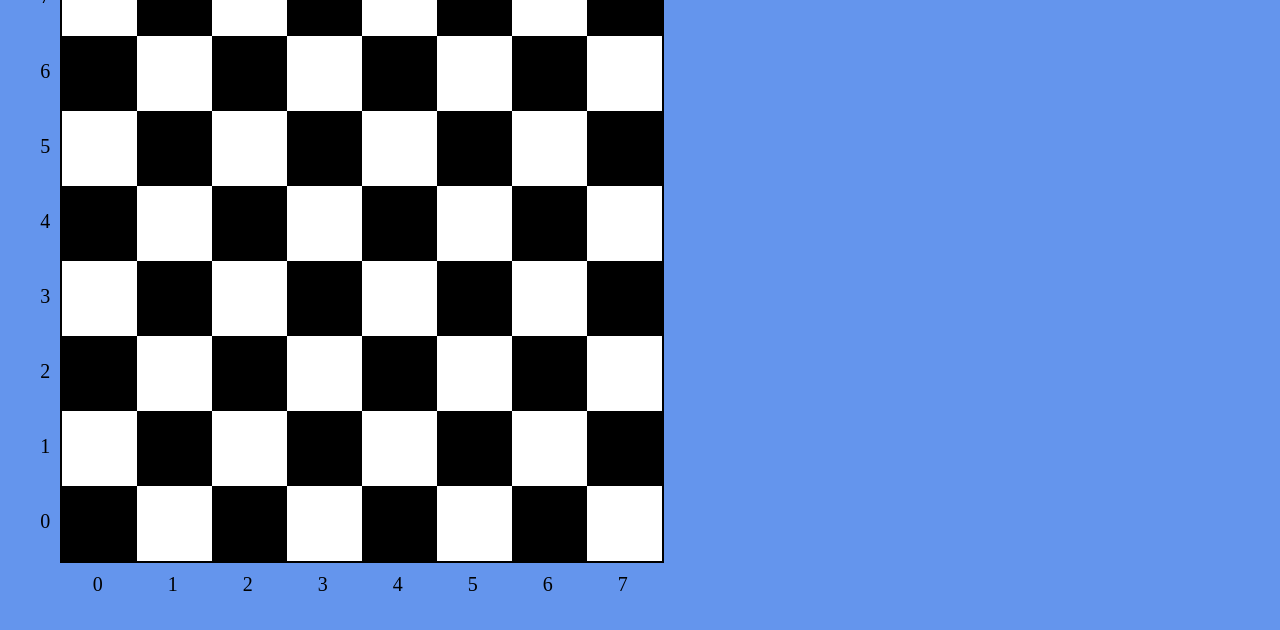
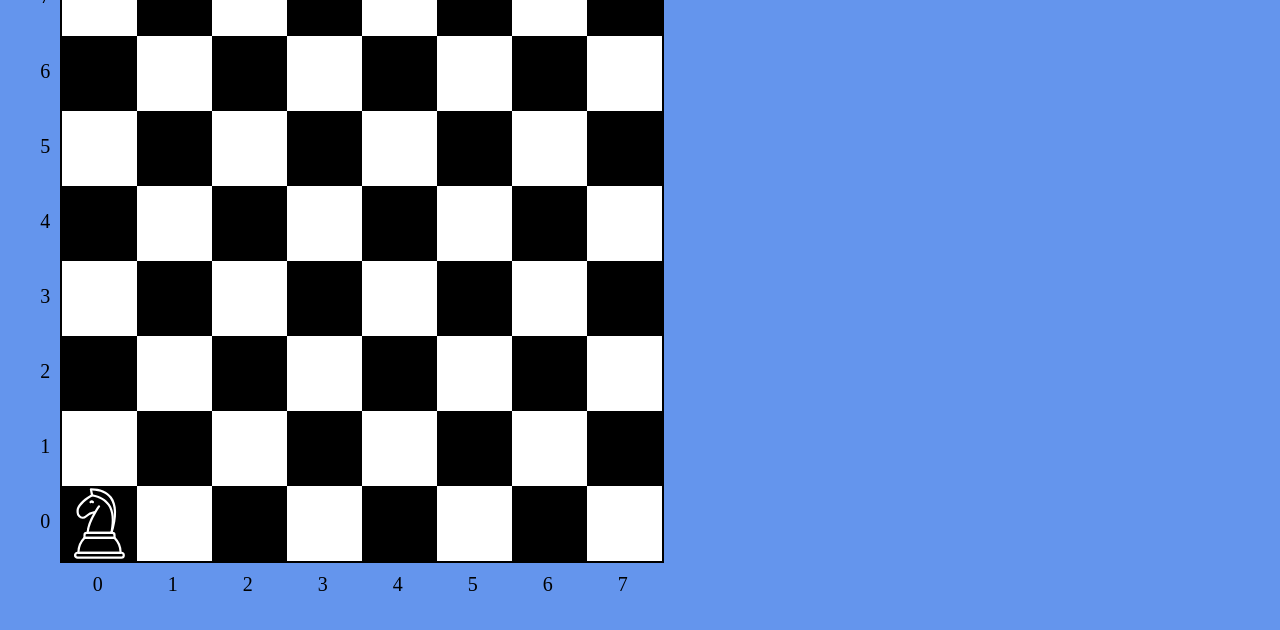
Before and after one commit to Steliospne/Project-Knights-Travails, a website built with webpack: page src/index.html in a window 1280 px wide. Shown: the part 160-790 px from the top of the page. Built offline with nearby package versions, Linux system fonts and the light colour scheme.

Commit message:
Add the style for the knight

```diff
--- a/src/style.css
+++ b/src/style.css
@@ -65,6 +65,13 @@ body {
   grid-area: board;
 }
 
+.knight {
+  width: 100%;
+  height: 100%;
+  background-image: url("./assets/icons/knight.svg");
+  background-size: cover;
+}
+
 .node {
   width: 75px;
   height: 75px;
```
